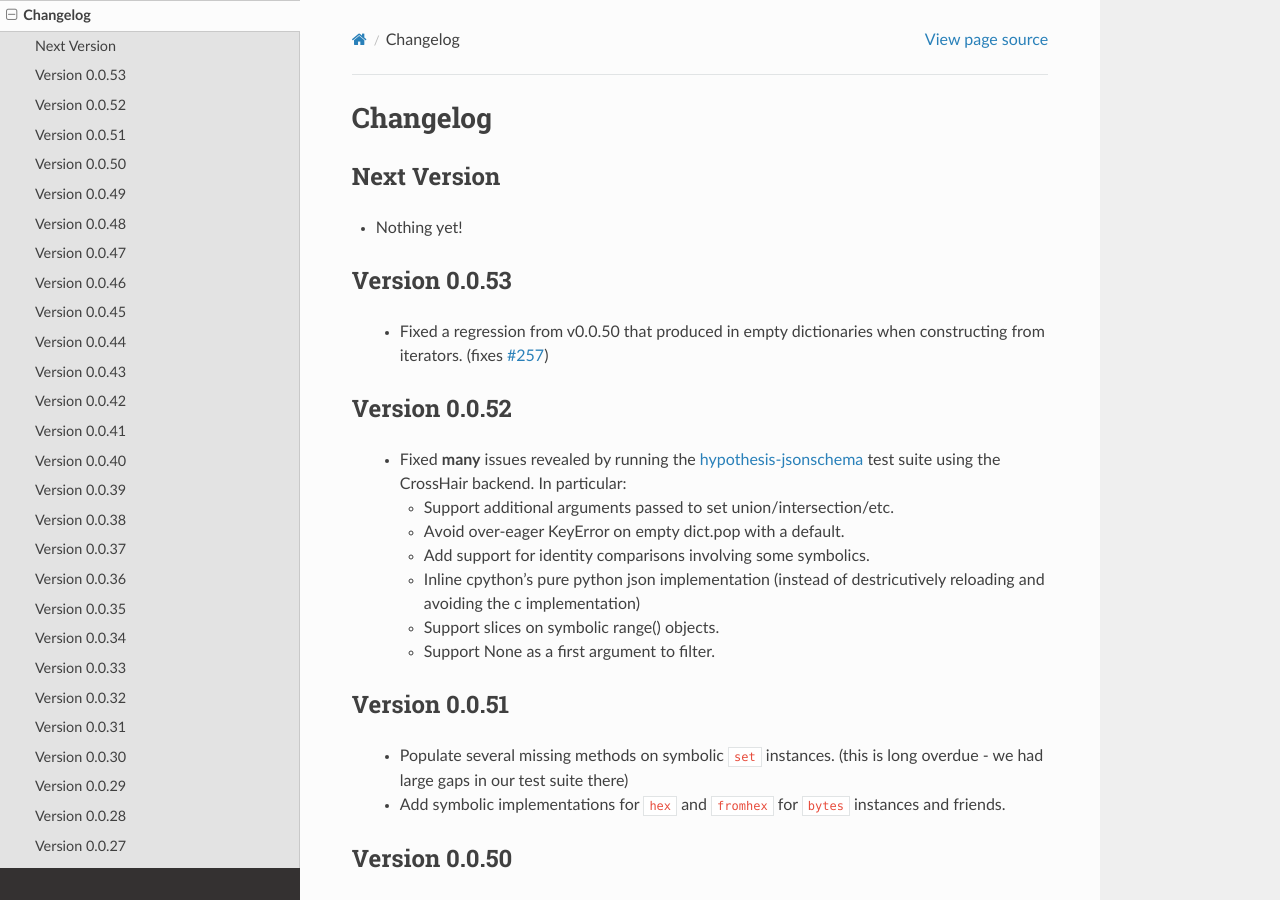
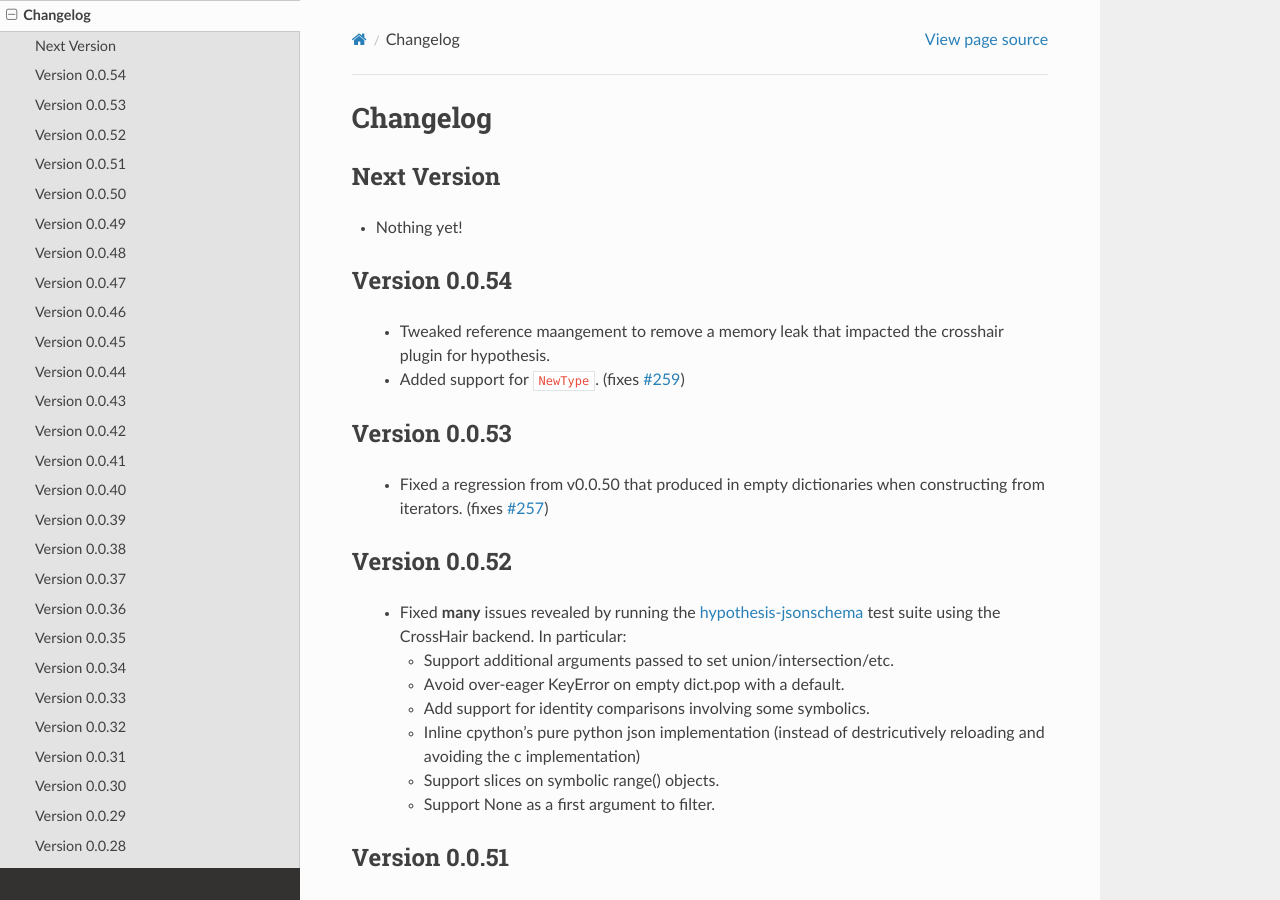
Before and after one commit to pschanely/CrossHair, a Sphinx documentation site: the page built from doc/source/changelog.rst, in a window 1280 px wide and 900 px high. Built offline with Sphinx 7.4.7 and the Read the Docs theme 2.0.0, drawn with Linux system fonts in a browser that asks for light colours; the version number is read from the project's files by our own code.

Commit message:
Update changelog

```diff
--- a/doc/source/changelog.rst
+++ b/doc/source/changelog.rst
@@ -7,6 +7,15 @@ Next Version
 ------------
 
 * Nothing yet!
+
+
+Version 0.0.54
+--------------
+
+  * Tweaked reference maangement to remove a memory leak that impacted
+    the crosshair plugin for hypothesis.
+  * Added support for ``NewType``.
+    (fixes `#259 <https://github.com/pschanely/CrossHair/issues/259>`__)
 
 
 Version 0.0.53
```
